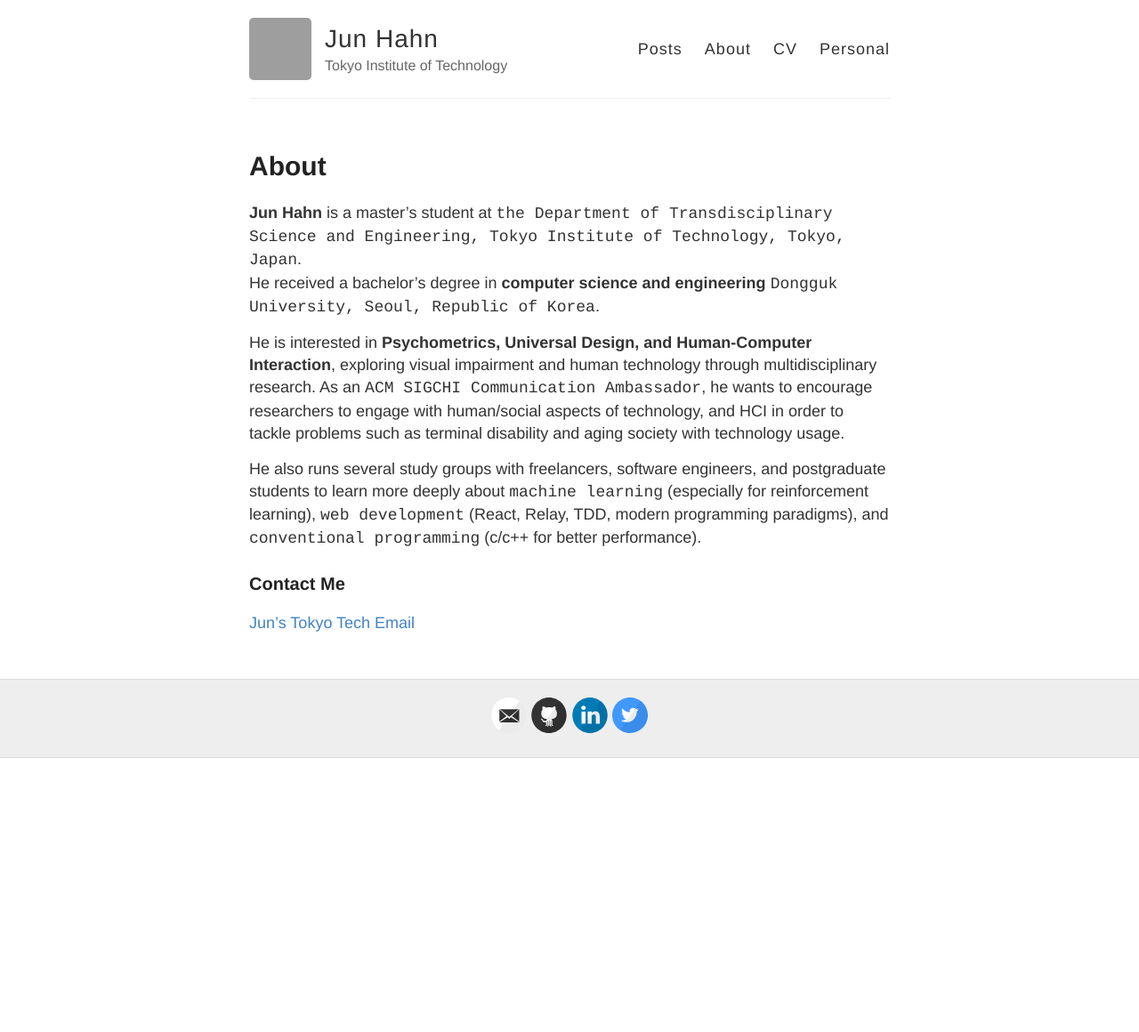
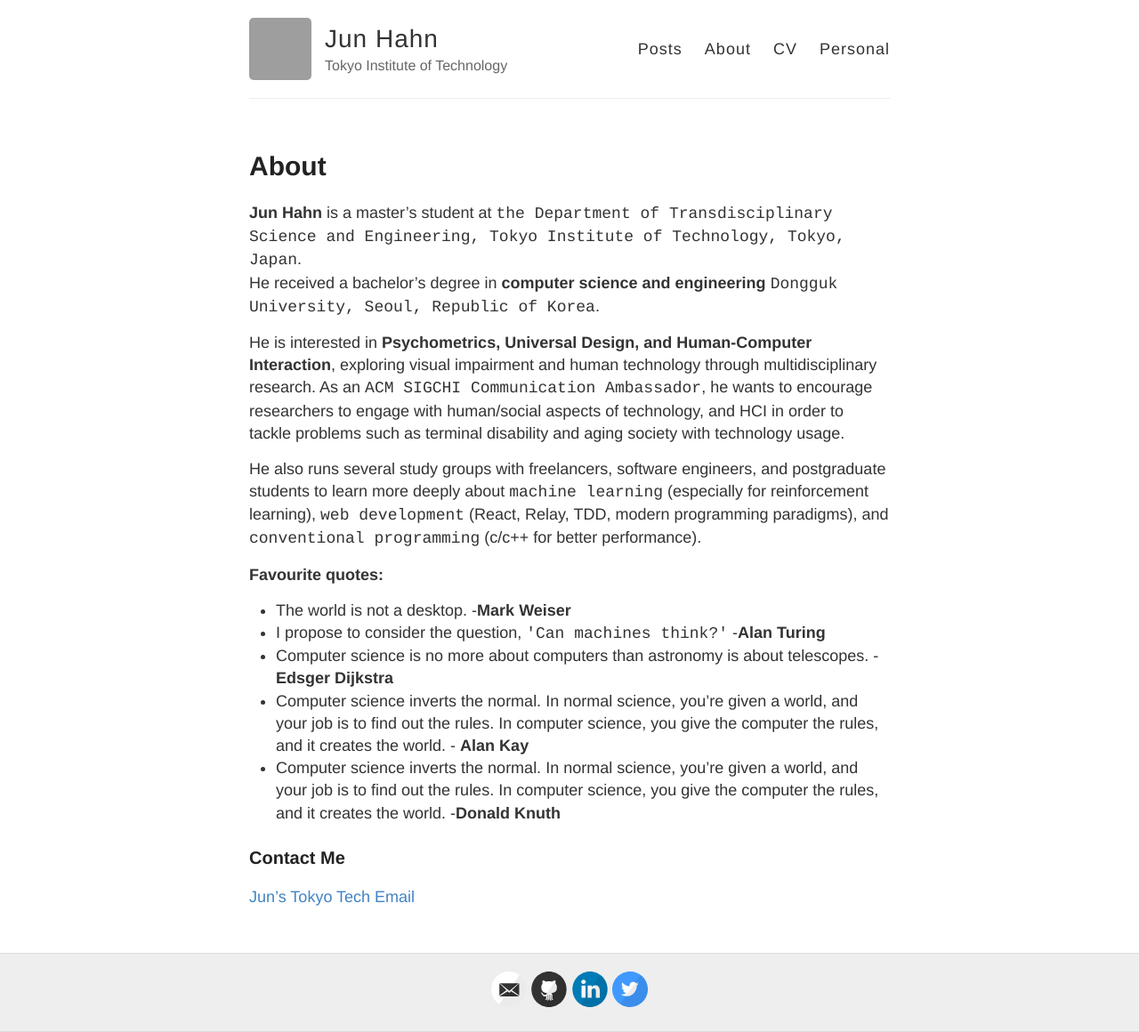
Before and after one commit to TangoEnSkai/tangoenskai.github.io, a Jekyll site: the page built from about.md, in a window 1280 px wide. Shown: the whole page at 89% size. Built offline with Jekyll 4.4.1, drawn with Linux system fonts in a browser that asks for light colours; before the commit the page ends 900 px from its top, so only the background shows below that; grey boxes are pictures that could not be loaded.

Commit message:
Add favourite quotes at about page

```diff
--- a/about.md
+++ b/about.md
@@ -12,6 +12,12 @@
 
 He also runs several study groups with freelancers, software engineers, and postgraduate students to learn more deeply about `machine learning` (especially for reinforcement learning), `web development` (React, Relay, TDD, modern programming paradigms), and `conventional programming` (c/c++ for better performance).
 
+**Favourite quotes:**
+* The world is not a desktop. -**Mark Weiser**
+* I propose to consider the question, `'Can machines think?'` -**Alan Turing**
+* Computer science is no more about computers than astronomy is about telescopes. -**Edsger Dijkstra**
+* Computer science inverts the normal. In normal science, you're given a world, and your job is to find out the rules. In computer science, you give the computer the rules, and it creates the world. - **Alan Kay**
+* Computer science inverts the normal. In normal science, you're given a world, and your job is to find out the rules. In computer science, you give the computer the rules, and it creates the world. -**Donald Knuth**
 
 ### Contact Me
 
```
